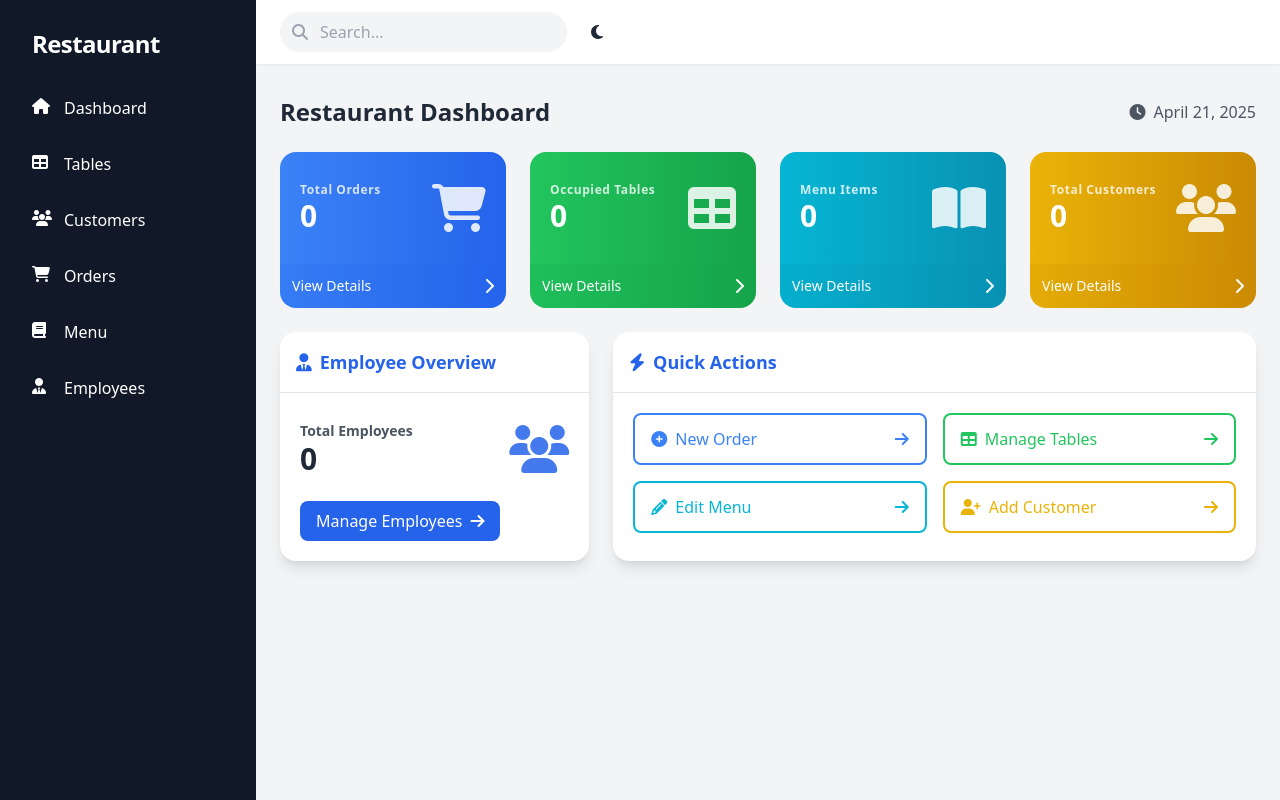
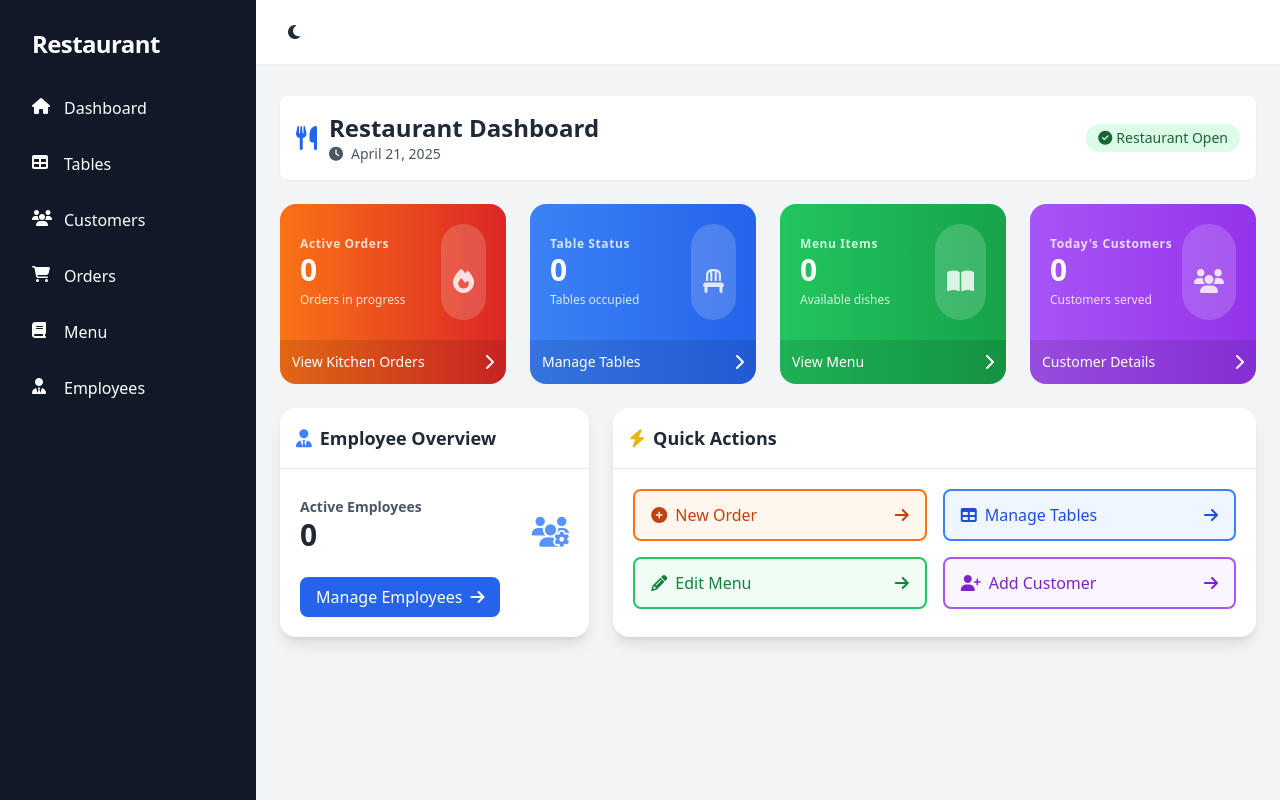
Before and after one commit to ParimalAhire/RestaurantManagementSystem, a Django app: page / in a window 1280 px wide. Run offline with Django 5.2, Linux system fonts and the light colour scheme; data that the repository does not hold is empty; some libraries are stand-ins or nearby versions.

Commit message:
updated dashboard

```diff
--- a/restaurant/templates/restaurant/base.html
+++ b/restaurant/templates/restaurant/base.html
@@ -97,11 +97,6 @@
                     <i class="fas fa-bars h-6 w-6 text-gray-800 dark:text-gray-200"></i>
                 </button>
                 <div class="flex items-center space-x-4">
-                    <!-- Search Bar -->
-                    <div class="relative hidden md:block">
-                        <input type="text" placeholder="Search..." class="pl-10 pr-4 py-2 rounded-full bg-gray-100 dark:bg-gray-700 text-gray-800 dark:text-gray-200 focus:outline-none focus:ring-2 focus:ring-blue-500" />
-                        <i class="fas fa-search absolute left-3 top-1/2 transform -translate-y-1/2 text-gray-400"></i>
-                    </div>
                     <!-- Dark Mode Toggle -->
                     <button @click="darkMode = !darkMode; localStorage.setItem('darkMode', darkMode)"
                             class="p-2 rounded-full hover:bg-gray-200 dark:hover:bg-gray-700"
--- a/restaurant/templates/restaurant/dashboard.html
+++ b/restaurant/templates/restaurant/dashboard.html
@@ -2,88 +2,102 @@
 
 {% block content %}
 <div class="container-fluid fade-in">
-    <!-- Dashboard Header -->
-    <div class="flex items-center justify-between mb-6">
-        <h1 class="text-2xl font-bold text-gray-800 dark:text-gray-200">Restaurant Dashboard</h1>
-        <div class="flex items-center text-gray-600 dark:text-gray-400">
-            <i class="fas fa-clock mr-2"></i> {% now "F j, Y" %}
+    <!-- Restaurant Dashboard Header -->
+    <div class="flex items-center justify-between mb-6 bg-white dark:bg-gray-800 p-4 rounded-lg shadow-sm">
+        <div class="flex items-center">
+            <i class="fas fa-utensils text-2xl text-blue-600 dark:text-blue-400 mr-3"></i>
+            <div>
+                <h1 class="text-2xl font-bold text-gray-800 dark:text-gray-200">Restaurant Dashboard</h1>
+                <p class="text-sm text-gray-600 dark:text-gray-400">
+                    <i class="fas fa-clock mr-2"></i>{% now "F j, Y" %}
+                </p>
+            </div>
+        </div>
+        <div class="flex items-center space-x-4">
+            <span class="px-3 py-1 bg-green-100 text-green-800 rounded-full text-sm font-medium">
+                <i class="fas fa-check-circle mr-1"></i>Restaurant Open
+            </span>
         </div>
     </div>
 
     <!-- Stats Cards Row -->
     <div class="grid grid-cols-1 md:grid-cols-2 xl:grid-cols-4 gap-6">
         <!-- Total Orders Card -->
-        <div class="card stat-card bg-gradient-to-r from-blue-500 to-blue-600 text-white">
+        <div class="card stat-card bg-gradient-to-r from-orange-500 to-red-600 text-white transform hover:scale-105 transition-transform duration-200">
             <div class="p-5">
                 <div class="flex justify-between items-center">
                     <div>
-                        <h6 class="text-uppercase text-xs font-semibold tracking-wider opacity-80">Total Orders</h6>
+                        <h6 class="text-uppercase text-xs font-semibold tracking-wider opacity-80">Active Orders</h6>
                         <h2 class="text-3xl font-bold">{{ total_orders }}</h2>
+                        <p class="text-xs mt-1 opacity-80">Orders in progress</p>
                     </div>
-                    <div class="stat-icon">
-                        <i class="fas fa-cart-shopping"></i>
+                    <div class="stat-icon bg-white bg-opacity-20 p-3 rounded-full">
+                        <i class="fas fa-fire text-2xl"></i>
                     </div>
                 </div>
             </div>
-            <a href="{% url 'orders' %}" class="block p-3 bg-blue-600 bg-opacity-20 text-white flex justify-between items-center hover:bg-opacity-30 transition" aria-label="View Order Details">
-                <span class="text-sm">View Details</span>
+            <a href="{% url 'orders' %}" class="block p-3 bg-black bg-opacity-10 text-white flex justify-between items-center hover:bg-opacity-20 transition" aria-label="View Order Details">
+                <span class="text-sm">View Kitchen Orders</span>
                 <i class="fas fa-chevron-right"></i>
             </a>
         </div>
 
         <!-- Occupied Tables Card -->
-        <div class="card stat-card bg-gradient-to-r from-green-500 to-green-600 text-white">
+        <div class="card stat-card bg-gradient-to-r from-blue-500 to-blue-600 text-white transform hover:scale-105 transition-transform duration-200">
             <div class="p-5">
                 <div class="flex justify-between items-center">
                     <div>
-                        <h6 class="text-uppercase text-xs font-semibold tracking-wider opacity-80">Occupied Tables</h6>
-                        <h2 class="text-3xl font-bold">{{ total_orders }}</h2>
+                        <h6 class="text-uppercase text-xs font-semibold tracking-wider opacity-80">Table Status</h6>
+                        <h2 class="text-3xl font-bold">{{ occupied_tables }}</h2>
+                        <p class="text-xs mt-1 opacity-80">Tables occupied</p>
                     </div>
-                    <div class="stat-icon">
-                        <i class="fas fa-table"></i>
+                    <div class="stat-icon bg-white bg-opacity-20 p-3 rounded-full">
+                        <i class="fas fa-chair text-2xl"></i>
                     </div>
                 </div>
             </div>
-            <a href="{% url 'tables' %}" class="block p-3 bg-green-600 bg-opacity-20 text-white flex justify-between items-center hover:bg-opacity-30 transition" aria-label="View Table Details">
-                <span class="text-sm">View Details</span>
+            <a href="{% url 'tables' %}" class="block p-3 bg-black bg-opacity-10 text-white flex justify-between items-center hover:bg-opacity-20 transition" aria-label="View Table Details">
+                <span class="text-sm">Manage Tables</span>
                 <i class="fas fa-chevron-right"></i>
             </a>
         </div>
 
         <!-- Menu Items Card -->
-        <div class="card stat-card bg-gradient-to-r from-cyan-500 to-cyan-600 text-white">
+        <div class="card stat-card bg-gradient-to-r from-green-500 to-green-600 text-white transform hover:scale-105 transition-transform duration-200">
             <div class="p-5">
                 <div class="flex justify-between items-center">
                     <div>
                         <h6 class="text-uppercase text-xs font-semibold tracking-wider opacity-80">Menu Items</h6>
                         <h2 class="text-3xl font-bold">{{ total_menu_items }}</h2>
+                        <p class="text-xs mt-1 opacity-80">Available dishes</p>
                     </div>
-                    <div class="stat-icon">
-                        <i class="fas fa-book-open"></i>
+                    <div class="stat-icon bg-white bg-opacity-20 p-3 rounded-full">
+                        <i class="fas fa-book-open text-2xl"></i>
                     </div>
                 </div>
             </div>
-            <a href="{% url 'menu' %}" class="block p-3 bg-cyan-600 bg-opacity-20 text-white flex justify-between items-center hover:bg-opacity-30 transition" aria-label="View Menu Details">
-                <span class="text-sm">View Details</span>
+            <a href="{% url 'menu' %}" class="block p-3 bg-black bg-opacity-10 text-white flex justify-between items-center hover:bg-opacity-20 transition" aria-label="View Menu Details">
+                <span class="text-sm">View Menu</span>
                 <i class="fas fa-chevron-right"></i>
             </a>
         </div>
 
         <!-- Total Customers Card -->
-        <div class="card stat-card bg-gradient-to-r from-yellow-500 to-yellow-600 text-white">
+        <div class="card stat-card bg-gradient-to-r from-purple-500 to-purple-600 text-white transform hover:scale-105 transition-transform duration-200">
             <div class="p-5">
                 <div class="flex justify-between items-center">
                     <div>
-                        <h6 class="text-uppercase text-xs font-semibold tracking-wider opacity-80">Total Customers</h6>
+                        <h6 class="text-uppercase text-xs font-semibold tracking-wider opacity-80">Today's Customers</h6>
                         <h2 class="text-3xl font-bold">{{ total_customers }}</h2>
+                        <p class="text-xs mt-1 opacity-80">Customers served</p>
                     </div>
-                    <div class="stat-icon">
-                        <i class="fas fa-users"></i>
+                    <div class="stat-icon bg-white bg-opacity-20 p-3 rounded-full">
+                        <i class="fas fa-users text-2xl"></i>
                     </div>
                 </div>
             </div>
-            <a href="{% url 'customers' %}" class="block p-3 bg-yellow-600 bg-opacity-20 text-white flex justify-between items-center hover:bg-opacity-30 transition" aria-label="View Customer Details">
-                <span class="text-sm">View Details</span>
+            <a href="{% url 'customers' %}" class="block p-3 bg-black bg-opacity-10 text-white flex justify-between items-center hover:bg-opacity-20 transition" aria-label="View Customer Details">
+                <span class="text-sm">Customer Details</span>
                 <i class="fas fa-chevron-right"></i>
             </a>
         </div>
@@ -94,21 +108,21 @@
         <!-- Employees Card -->
         <div class="card stat-card bg-white dark:bg-gray-800 shadow-lg">
             <div class="p-4 border-b border-gray-200 dark:border-gray-700">
-                <h6 class="text-lg font-semibold text-blue-600 dark:text-blue-400">
-                    <i class="fas fa-user-tie mr-2"></i>Employee Overview
+                <h6 class="text-lg font-semibold text-gray-800 dark:text-gray-200">
+                    <i class="fas fa-user-tie mr-2 text-blue-500"></i>Employee Overview
                 </h6>
             </div>
             <div class="p-5">
                 <div class="flex justify-between items-center mb-4">
                     <div>
-                        <h4 class="text-sm font-semibold text-gray-600 dark:text-gray-400">Total Employees</h4>
+                        <h4 class="text-sm font-semibold text-gray-600 dark:text-gray-400">Active Employees</h4>
                         <h2 class="text-3xl font-bold text-gray-800 dark:text-gray-200">{{ total_employees }}</h2>
                     </div>
-                    <div class="stat-icon text-blue-600 dark:text-blue-400">
-                        <i class="fas fa-users"></i>
+                    <div class="stat-icon text-blue-500">
+                        <i class="fas fa-users-gear text-3xl"></i>
                     </div>
                 </div>
-                <a href="{% url 'employees' %}" class="inline-flex items-center px-4 py-2 bg-blue-600 text-white rounded-lg hover:bg-blue-700 transition" aria-label="Manage Employees">
+                <a href="{% url 'employees' %}" class="inline-flex items-center px-4 py-2 bg-blue-600 text-white rounded-lg hover:bg-blue-700 transition shadow-sm" aria-label="Manage Employees">
                     Manage Employees
                     <i class="fas fa-arrow-right ml-2"></i>
                 </a>
@@ -118,27 +132,27 @@
         <!-- Quick Actions Card -->
         <div class="card stat-card bg-white dark:bg-gray-800 shadow-lg lg:col-span-2">
             <div class="p-4 border-b border-gray-200 dark:border-gray-700">
-                <h6 class="text-lg font-semibold text-blue-600 dark:text-blue-400">
-                    <i class="fas fa-bolt mr-2"></i>Quick Actions
+                <h6 class="text-lg font-semibold text-gray-800 dark:text-gray-200">
+                    <i class="fas fa-bolt mr-2 text-yellow-500"></i>Quick Actions
                 </h6>
             </div>
             <div class="p-5">
                 <div class="grid grid-cols-1 md:grid-cols-2 gap-4">
-                    <a href="{% url 'orders' %}" class="quick-action-btn inline-flex items-center justify-between px-4 py-3 border-2 border-blue-500 text-blue-500 rounded-lg hover:bg-blue-50 dark:hover:bg-blue-900 transition" aria-label="New Order">
-                        <span><i class="fas fa-plus-circle mr-2"></i>New Order</span>
-                        <i class="fas fa-arrow-right"></i>
+                    <a href="{% url 'orders' %}" class="quick-action-btn group inline-flex items-center justify-between px-4 py-3 bg-orange-50 dark:bg-orange-900/20 border-2 border-orange-500 text-orange-700 dark:text-orange-400 rounded-lg hover:bg-orange-100 dark:hover:bg-orange-900/40 transition" aria-label="New Order">
+                        <span><i class="fas fa-plus-circle mr-2 group-hover:scale-110 transition-transform"></i>New Order</span>
+                        <i class="fas fa-arrow-right group-hover:translate-x-1 transition-transform"></i>
                     </a>
-                    <a href="{% url 'tables' %}" class="quick-action-btn inline-flex items-center justify-between px-4 py-3 border-2 border-green-500 text-green-500 rounded-lg hover:bg-green-50 dark:hover:bg-green-900 transition" aria-label="Manage Tables">
-                        <span><i class="fas fa-table mr-2"></i>Manage Tables</span>
-                        <i class="fas fa-arrow-right"></i>
+                    <a href="{% url 'tables' %}" class="quick-action-btn group inline-flex items-center justify-between px-4 py-3 bg-blue-50 dark:bg-blue-900/20 border-2 border-blue-500 text-blue-700 dark:text-blue-400 rounded-lg hover:bg-blue-100 dark:hover:bg-blue-900/40 transition" aria-label="Manage Tables">
+                        <span><i class="fas fa-table mr-2 group-hover:scale-110 transition-transform"></i>Manage Tables</span>
+                        <i class="fas fa-arrow-right group-hover:translate-x-1 transition-transform"></i>
                     </a>
-                    <a href="{% url 'menu' %}" class="quick-action-btn inline-flex items-center justify-between px-4 py-3 border-2 border-cyan-500 text-cyan-500 rounded-lg hover:bg-cyan-50 dark:hover:bg-cyan-900 transition" aria-label="Edit Menu">
-                        <span><i class="fas fa-pencil-alt mr-2"></i>Edit Menu</span>
-                        <i class="fas fa-arrow-right"></i>
+                    <a href="{% url 'menu' %}" class="quick-action-btn group inline-flex items-center justify-between px-4 py-3 bg-green-50 dark:bg-green-900/20 border-2 border-green-500 text-green-700 dark:text-green-400 rounded-lg hover:bg-green-100 dark:hover:bg-green-900/40 transition" aria-label="Edit Menu">
+                        <span><i class="fas fa-pencil-alt mr-2 group-hover:scale-110 transition-transform"></i>Edit Menu</span>
+                        <i class="fas fa-arrow-right group-hover:translate-x-1 transition-transform"></i>
                     </a>
-                    <a href="{% url 'customers' %}" class="quick-action-btn inline-flex items-center justify-between px-4 py-3 border-2 border-yellow-500 text-yellow-500 rounded-lg hover:bg-yellow-50 dark:hover:bg-yellow-900 transition" aria-label="Add Customer">
-                        <span><i class="fas fa-user-plus mr-2"></i>Add Customer</span>
-                        <i class="fas fa-arrow-right"></i>
+                    <a href="{% url 'customers' %}" class="quick-action-btn group inline-flex items-center justify-between px-4 py-3 bg-purple-50 dark:bg-purple-900/20 border-2 border-purple-500 text-purple-700 dark:text-purple-400 rounded-lg hover:bg-purple-100 dark:hover:bg-purple-900/40 transition" aria-label="Add Customer">
+                        <span><i class="fas fa-user-plus mr-2 group-hover:scale-110 transition-transform"></i>Add Customer</span>
+                        <i class="fas fa-arrow-right group-hover:translate-x-1 transition-transform"></i>
                     </a>
                 </div>
             </div>
--- a/restaurant/views.py
+++ b/restaurant/views.py
@@ -122,7 +122,7 @@ def add_menu_item(request):
         form = MenuItemForm(request.POST)
         if form.is_valid():
             form.save()
-            return redirect('menu_list')  # Redirect to menu list
+            return redirect('menu')  # Redirect to menu list
     else:
         form = MenuItemForm()
     return render(request, 'restaurant/menu_form.html', {'form': form})
@@ -134,7 +134,7 @@ def update_menu_item(request, pk):
         form = MenuItemForm(request.POST, instance=menu_item)
         if form.is_valid():
             form.save()
-            return redirect('menu_list')
+            return redirect('menu')
     else:
         form = MenuItemForm(instance=menu_item)
     return render(request, 'restaurant/menu_form.html', {'form': form})
@@ -287,7 +287,7 @@ def create_employee(request):
         if form.is_valid():
             form.save()
             messages.success(request, "Employee created successfully!")
-            return redirect('employee_dashboard')  # Redirect to employee dashboard after creating an employee
+            return redirect('employees')  # Redirect to employee dashboard after creating an employee
     else:
         form = EmployeeForm()
     return render(request, 'restaurant/employee_form.html', {'form': form})
@@ -300,7 +300,7 @@ def update_employee(request, employee_id):
         if form.is_valid():
             form.save()
             messages.success(request, "Employee updated successfully!")
-            return redirect('employee_dashboard')  # Redirect to employee dashboard after updating
+            return redirect('employees')  # Redirect to employee dashboard after updating
     else:
         form = EmployeeForm(instance=employee)
     return render(request, 'restaurant/employee_form.html', {'form': form})
@@ -310,7 +310,7 @@ def delete_employee(request, employee_id):
     employee = get_object_or_404(Employee, id=employee_id)
     employee.delete()
     messages.success(request, "Employee deleted successfully!")
-    return redirect('employee')
+    return redirect('employees')
 
 def increase_item_quantity(request, order_id, item_id):
     item = get_object_or_404(OrderItem, id=item_id)
@@ -333,29 +333,35 @@ def delete_order_item(request, item_id):
     item.delete()
     return redirect('order_detail', id=order_id)
 
-
 def dashboard_view(request):
     today = timezone.now().date()
     week_ago = today - timedelta(days=7)
     month_ago = today - timedelta(days=30)
 
-    total_tables = Table.objects.count()  # Total number of tables
-    occupied_tables_today = Table.objects.filter(status='occupied', updated_at__date=today).count()
-    occupied_tables_week = Table.objects.filter(status='occupied', updated_at__gte=week_ago).count()
-    occupied_tables_month = Table.objects.filter(status='occupied', updated_at__gte=month_ago).count()
+    total_tables = Table.objects.count()
+
+    # Filter occupied tables correctly by checking occupied=True and updated today
+    occupied_tables_today = Table.objects.filter(occupied=True, updated_at__date=today).count()
+    occupied_tables_week = Table.objects.filter(occupied=True, updated_at__gte=week_ago).count()
+    occupied_tables_month = Table.objects.filter(occupied=True, updated_at__gte=month_ago).count()
 
     context = {
-        'total_orders': Order.objects.filter(date=today).count(),
-        'total_orders_week': Order.objects.filter(date__gte=week_ago).count(),
-        'total_orders_month': Order.objects.filter(date__gte=month_ago).count(),
+        'total_orders': Order.objects.filter(created_at__date=today).count(),
+        'total_orders_week': Order.objects.filter(created_at__gte=week_ago).count(),
+        'total_orders_month': Order.objects.filter(created_at__gte=month_ago).count(),
+
         'occupied_tables': occupied_tables_today,
         'occupied_tables_week': occupied_tables_week,
         'occupied_tables_month': occupied_tables_month,
+
         'total_menu_items': MenuItem.objects.count(),
         'total_customers': Customer.objects.count(),
         'total_customers_week': Customer.objects.filter(created_at__gte=week_ago).count(),
         'total_customers_month': Customer.objects.filter(created_at__gte=month_ago).count(),
+
         'total_employees': Employee.objects.count(),
+        'total_tables': total_tables,
+
         'occupancy_rate': (occupied_tables_today / total_tables * 100) if total_tables > 0 else 0,
         'occupancy_rate_week': (occupied_tables_week / total_tables * 100) if total_tables > 0 else 0,
         'occupancy_rate_month': (occupied_tables_month / total_tables * 100) if total_tables > 0 else 0,
```
